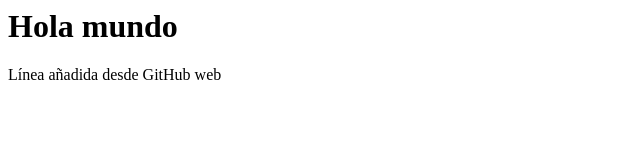
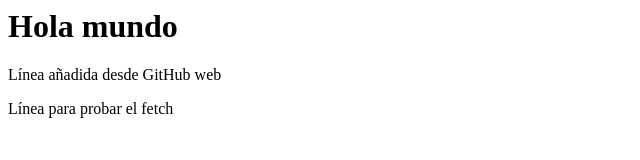
Before and after one commit to hetp246/UT4_PracticaGuiada, a plain HTML site: page index.html in a window 1280 px wide. Shown: the whole page, without its empty margins (0-640 px from the left). Drawn offline with Linux system fonts and the light colour scheme.

Commit message:
Prueba de fetch desde GitHub web
Se añade nueva línea para probar la edición remota

```diff
--- a/index.html
+++ b/index.html
@@ -2,5 +2,6 @@
   <body>
     <h1>Hola mundo</h1>
     <p>Línea añadida desde GitHub web</p>
+    <p>Línea para probar el fetch</p>
   </body>
 </html>
```
